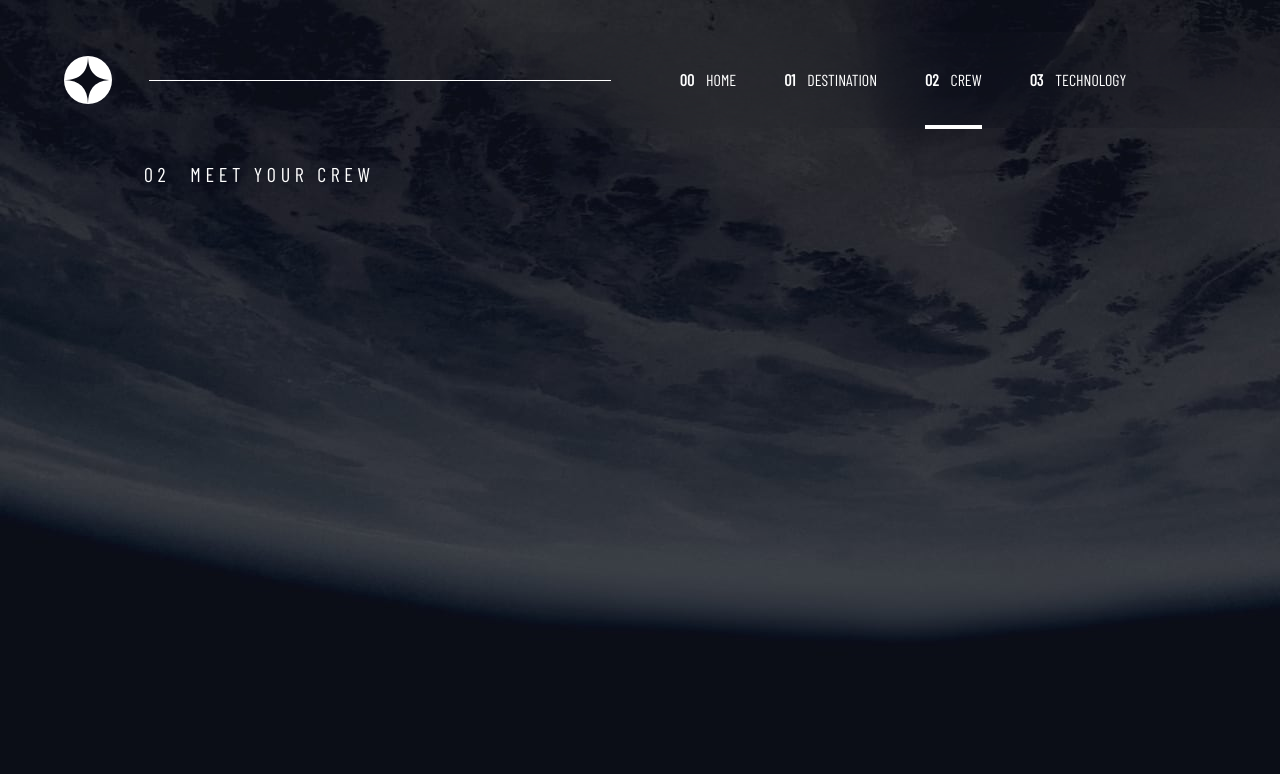
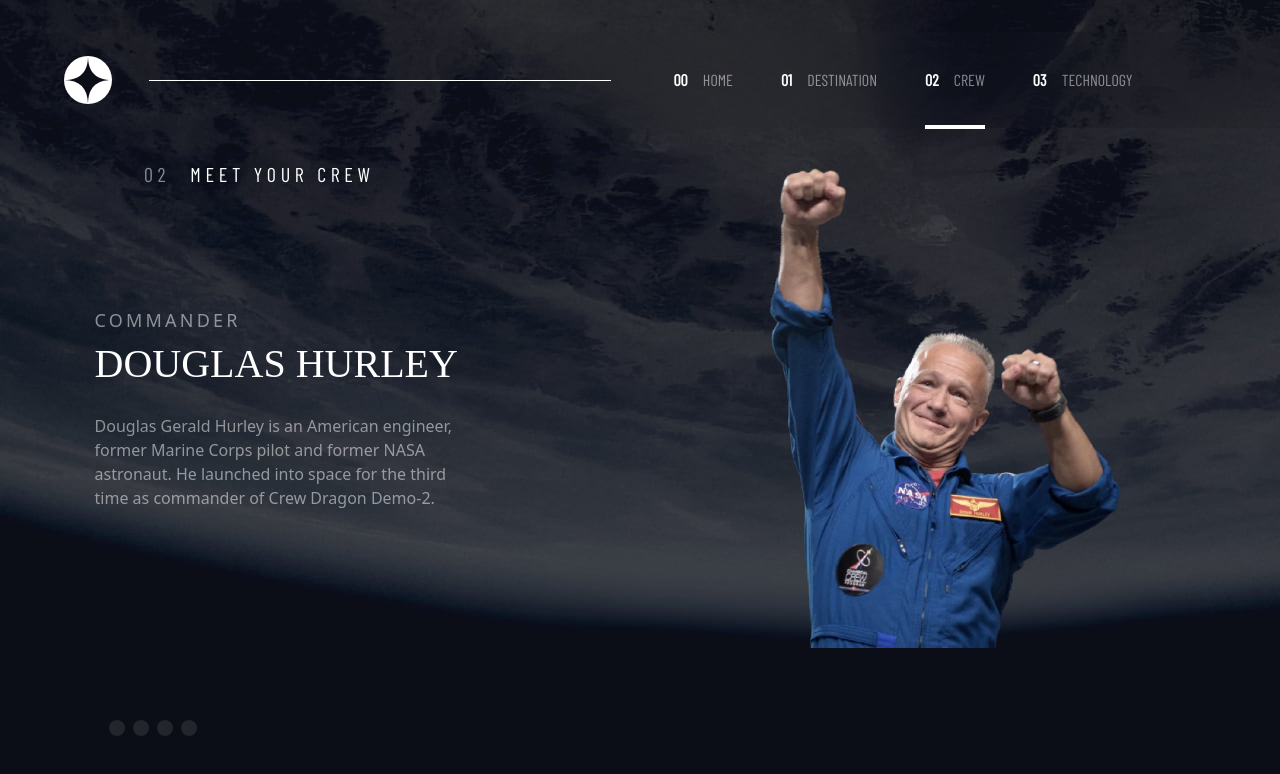
Before and after one commit to Agyanim/space-tourism-website, a React (Vite) app: page /crew in a window 1280 px wide. Shown: the top 774 px of the page. Built offline with nearby package versions, Linux system fonts and the light colour scheme; a web font is replaced by a local one.

Commit message:
crew page added

```diff
--- /dev/null
+++ b/src/components/CrewCard.jsx
@@ -0,0 +1,32 @@
+import React, { useState } from "react";
+
+const CrewCard = ({ Name, Role, Bio, Image }) => {
+  return (
+    <>
+      <div className="flex justify-center items-center  mt-[-2.5rem]  gap-[3rem] w-[95%]">
+        {/* content wrapper */}
+        <section className="text-primaryWhite w-[35.5%]">
+          <h4 className="text-primaryWhite opacity-50 uppercase mix-blend-normal text-lg tracking-[0.2rem]">
+            {Role}
+          </h4>
+          <h2 className="uppercase text-[2.5rem] mb-5 ">{Name}</h2>
+          <p className="opacity-50 w-[88.5%]">{Bio}</p>
+        </section>
+        {/* hero image */}
+        <section
+          className="w-[45%] h-[30rem] mt-[-1.5re]"
+          style={{
+            backgroundColor: "transparent",
+            backgroundImage: `url(${Image})`,
+            backgroundSize: "contain",
+            backgroundPosition:"right",
+            backgroundRepeat: " no-repeat",
+          }}
+        >
+        </section>
+      </div>
+    </>
+  );
+};
+
+export default CrewCard;
--- a/src/components/DestinationCard.jsx
+++ b/src/components/DestinationCard.jsx
@@ -15,18 +15,18 @@ import React from "react";
 
           <div>
             <h1 className=" overflow-hidden text-[4rem] uppercase">{Name}</h1>
-            <p className="w-[75%] lg:w-full mb-10  text-lg">{Description}</p>
+            <p className="w-[75%] lg:w-full mb-10  text-lg text-[#D0D6F9]">{Description}</p>
           </div>
           <hr className="w-[75%]" />
           <section className="flex justify-start gap-20 p-2">
 
           <div>
-            <h6>AVE. DISTANCE</h6>
-            <p className="font-normal">{Distance}</p>
+            <h6 className="text-[#D0D6F9]">AVE. DISTANCE</h6>
+            <p className="font-normal ">{Distance}</p>
           </div>
           <div className="">
-            <h6>AVE. EST. TRAVEL TIME</h6>
-            <p>{Travel}</p>
+            <h6 className="text-[#D0D6F9]">AVE. EST. TRAVEL TIME</h6>
+            <p >{Travel}</p>
           </div>
           </section>
         </section>
--- a/src/components/GlobalLayout.jsx
+++ b/src/components/GlobalLayout.jsx
@@ -39,7 +39,7 @@ const GlobalLayout = () => {
           isActive? activeLink :normalLink
         )
         }>
-        <span className="mr-3 font-extrabold">{link.id}</span>{link.Name}
+        <span className="mr-3 font-extrabold opacity-100 ">{link.id}</span> <span className="opacity-50">{link.Name}</span>
         </NavLink>
       </div>
     );
--- a/src/index.css
+++ b/src/index.css
@@ -1,6 +1,6 @@
 @import url("https://fonts.googleapis.com/css2?family=Bellefair&display=swap");
 @import url("https://fonts.googleapis.com/css2?family=Barlow+Condensed&display=swap");
-@import url('https://fonts.googleapis.com/css2?family=Barlow&display=swap');
+@import url("https://fonts.googleapis.com/css2?family=Barlow&display=swap");
 
 @tailwind base;
 @tailwind components;
@@ -14,38 +14,36 @@
     @apply text-[4rem] font-Bellefair;
   }
   h3 {
-    @apply text-base lg:text-[1.5rem] font-Bellefair ;
+    @apply text-base lg:text-[1.5rem] font-Bellefair;
   }
   h5 {
-    @apply  text-base lg:text-xl font-BarlowCondensed tracking-[3px] lg:tracking-[4.7px] text-primaryWhite uppercase ;
+    @apply text-base lg:text-xl font-BarlowCondensed tracking-[3px] lg:tracking-[4.7px] text-primaryWhite uppercase;
   }
 
+  :root {
+    --primary-Dark: #0b0d17;
+    --primary-Gray: #d0d6f9;
+    --primary-White: #ffffff;
+  }
 
-  :root{
-    --primary-Dark:#0B0D17;
-    --primary-Gray:#D0D6F9;
-    --primary-White: #FFFFFF;
+  .container-wrapper {
+    @apply relative w-screen h-screen;
+  }
+
+  input[type="radio"] {
+    appearance: none;
+    padding: 8px;
+    border-radius: 50%;
+    cursor: pointer;
+    accent-color: white;
+    background-color:gray;
+    opacity: 0.2;
 
   }
+  input[type="radio"]:checked{
+    background-color: white;
+    opacity: 1;
 
-  .container-wrapper{
-    @apply relative w-screen h-screen
+
   }
 }
-
-/* :root {
-  font-family: Inter, system-ui, Avenir, Helvetica, Arial, sans-serif;
-  line-height: 1.5;
-  font-weight: 400;
-
-  color-scheme: light dark;
-  color: rgba(255, 255, 255, 0.87);
-  background-color: #242424;
-
-  font-synthesis: none;
-  text-rendering: optimizeLegibility;
-  -webkit-font-smoothing: antialiased;
-  -moz-osx-font-smoothing: grayscale;
-  -webkit-text-size-adjust: 100%;
-}
- */
--- a/src/pages/Crew.jsx
+++ b/src/pages/Crew.jsx
@@ -1,18 +1,62 @@
-import React from "react";
-import { pageTitles } from "../data/data";
+import React, { useState } from "react";
+import { pageTitles, data } from "../data/data";
+import CrewCard from "../components/CrewCard";
 
-const newPageTitles =pageTitles
+const newPageTitles = pageTitles;
+
+const { crew } = data;
+console.log(crew);
+const crewList = [
+  <CrewCard
+    Role={crew[0].role}
+    Name={crew[0].name}
+    Bio={crew[0].bio}
+    Image={crew[0].images.webp}
+  />,
+  <CrewCard
+    Role={crew[1].role}
+    Name={crew[1].name}
+    Bio={crew[1].bio}
+    Image={crew[1].images.webp}
+  />,
+  <CrewCard
+    Role={crew[2].role}
+    Name={crew[2].name}
+    Bio={crew[2].bio}
+    Image={crew[2].images.webp}
+  />,
+  <CrewCard
+    Role={crew[3].role}
+    Name={crew[3].name}
+    Bio={crew[3].bio}
+    Image={crew[3].images.webp}
+  />,
+];
 const Crew = () => {
+  const [selector, Setselector] = useState(0);
+
+  const selectHandler = (e) => {
+    Setselector(e.target.id);
+  };
+
   return (
     <>
-      <div className="crew-container container-wrapper">
-        <div className="absolute top-[10rem]">
-        <h5 className="relative  left-36">
-            <span className="mr-5">{newPageTitles[1].id}</span>
+      <div className="crew-container container-wrapper relative">
+        {/* page title */}
+        <section className="absolute top-[10rem]">
+          <h5 className="relative  left-36">
+            <span className="mr-5 opacity-50">{newPageTitles[1].id}</span>
             {newPageTitles[1].title}
           </h5>
-
-        </div>
+        </section>
+        {/* page content */}
+        <section className="absolute mt-52">{crewList[selector]}</section>
+        <section className=" absolute flex gap-2 top-[90%] left-[8.5%]">
+          <input type="radio" name="select" id={0} onClick={selectHandler} />
+          <input type="radio" name="select" id={2} onClick={selectHandler} />
+          <input type="radio" name="select" id={3} onClick={selectHandler} />
+          <input type="radio" name="select" id={1} onClick={selectHandler} />
+        </section>
       </div>
     </>
   );
--- a/src/pages/Destination.jsx
+++ b/src/pages/Destination.jsx
@@ -3,7 +3,6 @@ import { menuData, pageTitles } from "../data/data";
 import DestinationCard from "../components/DestinationCard";
 import { data } from "../data/data";
 import { useState } from "react";
-import { NavLink } from "react-router-dom";
 const Destination = () => {
   const { destinations } = data;
   const [destinationId, setDestinationId] = useState(0);
@@ -46,7 +45,7 @@ const Destination = () => {
   const list = menuData.map((menu, i) => {
     return (
       <button
-        className="text-white active:border-b-2 border-white"
+        className="text-[#D0D6F9] active:border-b-2 border-white"
         key={i}
         id={i}
         onClick={selectId}
@@ -61,7 +60,7 @@ const Destination = () => {
       <div className="destinaion-container container-wrapper">
         <div className=" relative top-[10rem]">
           <h5 className="relative  left-36 w-1/3">
-            <span className="mr-5">{newPageTitles[0].id}</span>
+            <span className="mr-5 text-primaryWhite opacity-50">{newPageTitles[0].id}</span>
             {newPageTitles[0].title}
           </h5>
         </div>
```
